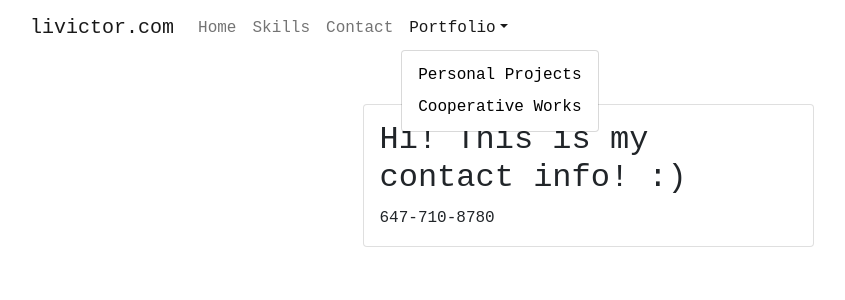
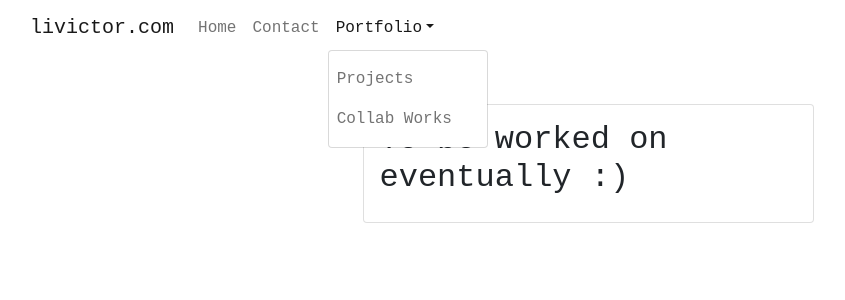
Before and after one commit to gglue/livictor.com, a React (Create React App) app: page /cooperative in a window 1280 px wide. Both pictures are taken after a click on the button "Portfolio". Shown: the top 300 px of the page, without its empty margins (52-897 px from the left). Built offline with nearby package versions, Linux system fonts and the light colour scheme.

Commit message:
animation fo navbar, added auto age on home

```diff
--- a/package.json
+++ b/package.json
@@ -7,6 +7,7 @@
     "@testing-library/react": "^11.2.7",
     "@testing-library/user-event": "^12.8.3",
     "bootstrap": "^5.0.2",
+    "framer-motion": "^4.1.17",
     "react": "^17.0.2",
     "react-bootstrap": "^2.0.0-beta.4",
     "react-dom": "^17.0.2",
--- a/src/App.js
+++ b/src/App.js
@@ -2,6 +2,8 @@ import NavigationBar from './NavigationBar';
 import Home from './Home';
 import Contact from './Contact';
 import Projects from './Projects';
+import Cooperative from './Cooperative';
+import NotFound from './NotFound';
 import { BrowserRouter as Router, Route, Switch} from 'react-router-dom';
 function App() {
 
@@ -20,8 +22,11 @@ function App() {
             <Route path ="/projects">
               <Projects />
             </Route>
+            <Route path = "/cooperative">
+              <Cooperative />
+            </Route>
             <Route path ="*">
-              <Contact />
+              <NotFound />
             </Route>
           </Switch>
         </div>
--- a/src/Contact.js
+++ b/src/Contact.js
@@ -8,8 +8,11 @@ function Contact() {
                     <Col xs={12} md={5} className = "my-5">
                         <Card>
                             <Card.Body>
-                                <Card.Title><h2>Hi! This is my contact info! :)</h2></Card.Title>
-                                <Card.Text>647-710-8780</Card.Text>
+                                <Card.Title><h2>My Contact Info! :)</h2></Card.Title>
+                                <Card.Text><a href="tel:647-710-8780">Cellphone: 647-710-8780</a></Card.Text>
+                                <Card.Text><a href="mailto:livictor@protonmail.com">E-mail: livictor@protonmail.com</a></Card.Text>
+                                <Card.Text><a href="https://steamcommunity.com/id/gglue/">Steam: /id/gglue</a></Card.Text>
+                                <Card.Text>Discord: gglue#1312</Card.Text>
                             </Card.Body>
                         </Card>
                     </Col>
--- /dev/null
+++ b/src/Cooperative.js
@@ -0,0 +1,22 @@
+import {Container, Row, Col, Card} from 'react-bootstrap';
+import "bootstrap/dist/css/bootstrap.css";
+
+function Cooperative(){
+    return (
+        <nav className="cooperative">
+            <Container>
+                <Row className = "justify-content-center">
+                    <Col xs={12} md={5} className = "my-5">
+                        <Card>
+                            <Card.Body>
+                                <Card.Title><h2>To be worked on eventually :)</h2></Card.Title>
+                            </Card.Body>
+                        </Card>
+                    </Col>
+                </Row>
+            </Container>
+        </nav>
+    );
+}
+
+export default Cooperative;
--- a/src/Home.js
+++ b/src/Home.js
@@ -1,7 +1,10 @@
 import {Container, Row, Col, Card} from 'react-bootstrap';
 import {Link} from 'react-router-dom';
 import {useEffect, useState} from 'react';
+import { formatDistanceStrict } from 'date-fns';
 import "bootstrap/dist/css/bootstrap.css";
+
+
 function Home() {
     const [numberProjects, changeNumber] = useState(0);
     const [lastUpdated, changeDate] = useState("can't fetch it");
@@ -36,9 +39,8 @@ function Home() {
                         <Card>
                             <Card.Body>
                                 <Card.Title><h2>Hi! My name is Victor :)</h2></Card.Title>
-                                <Card.Text>I'm a 20 year old Computer Science student attending Western University! I am an avid fan
-                                    of RPGs and aspire to start my own video game development company one day! To achieve my dreams,
-                                    I have been honing my <b><Link to = "/skills">Skills!</Link></b></Card.Text>
+                                <Card.Text>I'm {formatDistanceStrict(new Date(), new Date("12/16/00"))} old and a student attending Western University for Computer Science! I am an avid fan
+                                    of RPGs and aspire to start my own video game development company one day!</Card.Text>
                                 <Card.Text>I don't think I'll update this site very much, most of it is
                                 is automated, but feel free to check out my <b><Link to="/projects">{numberProjects} Personal Projects </Link></b>
                                 I made while bored, or one of my <b><Link to ="/coop">0 Cooperative Works</Link></b> that I worked with friends, or as a commission.</Card.Text>
--- a/src/NavigationBar.js
+++ b/src/NavigationBar.js
@@ -1,26 +1,66 @@
 import {Container, Navbar, Nav, NavDropdown} from 'react-bootstrap';
 import {Link} from 'react-router-dom';
+import {motion} from 'framer-motion';
 import "bootstrap/dist/css/bootstrap.css";
+
+const naviVariant = {
+    hidden: {
+        y: -250,
+    },
+    visible: {
+        y: 0,
+        transition : {
+            //mass: 0.4, damping :8
+            delay : 0.2, type : 'spring', stiffness: 125, //when: "beforeChildren",
+            //staggerChildren: 5, stagger and when doesn't work for some reason idek
+        }
+    }
+}
+
+const buttonVariant = {
+    hover: {
+        scale: 1.2
+    },
+    hidden: {
+        opacity: 0
+    },
+    visible: {
+        opacity: 1,
+        transition : {delay : 1}
+    }
+}
+
 function NavigationBar() {
     return (
         <nav className="navigationBar">
+            <motion.div variants={naviVariant} initial = "hidden" animate= "visible">
                 <Navbar expand="lg">
                     <Container>
                         <Navbar.Brand>livictor.com</Navbar.Brand>
                         <Navbar.Toggle aria-controls="basic-navbar-nav"/>
                         <Navbar.Collapse id="basic-navbar-nav">
                             <Nav className="me-auto">
+                                <motion.div variants={buttonVariant} whileHover = "hover" initial = "hidden" animate= "visible">
                                     <Link to ="/" className ="nav-link">Home</Link>
-                            <Link to ="/skills" className ="nav-link">Skills</Link>
+                                </motion.div>
+                                <motion.div variants={buttonVariant} whileHover = "hover" initial = "hidden" animate= "visible">
                                     <Link to ="/contact" className ="nav-link">Contact</Link>
+                                </motion.div>
+                                <motion.div variants={buttonVariant} initial = "hidden" animate= "visible">
                                     <NavDropdown title="Portfolio" id="basic-nav-dropdown">
-                                <Link to ="/projects" className ="dropdown-item">Personal Projects</Link>
-                                <Link to ="/cooperative" className ="dropdown-item">Cooperative Works</Link>
+                                        <motion.div variants={buttonVariant} whileHover = "hover">
+                                            <Link to ="/projects" className ="dropdown-item nav-link">Projects</Link>
+                                        </motion.div>
+                                        <motion.div variants={buttonVariant} whileHover = "hover">
+                                            <Link to ="/cooperative" className ="dropdown-item nav-link">Collab Works</Link>
+                                        </motion.div>
                                     </NavDropdown>
+                                </motion.div>
                             </Nav>
                         </Navbar.Collapse>
                     </Container>
                 </Navbar>
+            </motion.div>
         </nav>
     );
 }
--- /dev/null
+++ b/src/NotFound.js
@@ -0,0 +1,22 @@
+import {Container, Row, Col, Card} from 'react-bootstrap';
+import "bootstrap/dist/css/bootstrap.css";
+
+function NotFound(){
+    return (
+        <nav className="notFound">
+            <Container>
+                <Row className = "justify-content-center">
+                    <Col xs={12} md={5} className = "my-5">
+                        <Card>
+                            <Card.Body>
+                                <Card.Title><h2>The page you're requesting doesn't exist :)</h2></Card.Title>
+                            </Card.Body>
+                        </Card>
+                    </Col>
+                </Row>
+            </Container>
+        </nav>
+    );
+}
+
+export default NotFound;
```
Also changed, not shown: 1 other file (tests, documents, lock files or other folders). Lines whose indentation alone changed are shown as unchanged.
